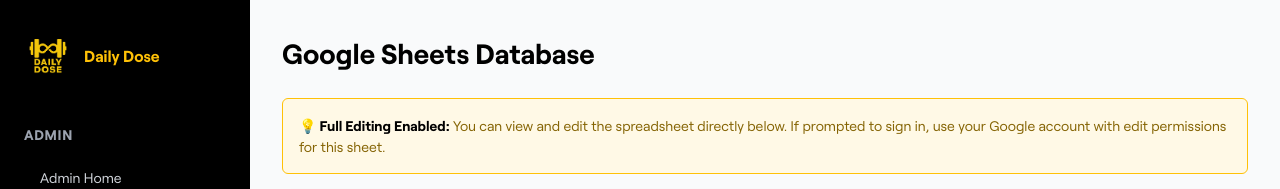
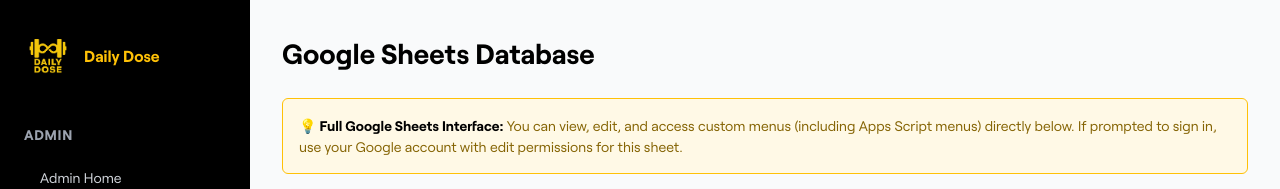
Before and after one commit to martinapt8/a8-workout-app, a plain HTML site: page admin/sheets.html in a window 1280 px wide. Shown: the top 189 px of the page. Drawn offline with Linux system fonts and the light colour scheme; grey boxes are pictures that could not be loaded.

Commit message:
fix: Remove rm=minimal to preserve custom Apps Script menus
- Remove rm=minimal parameter from embed URL to show full Google Sheets UI
- Update info banner to mention custom menu access
- Update documentation to explain full UI preserves Apps Script menus

This allows access to custom menus (e.g., "A8 Custom Menu") within the
embedded iframe. Trade-off: more UI chrome but full functionality.

🤖 Generated with [Claude Code](https://claude.com/claude-code)

Co-Authored-By: Claude <noreply@anthropic.com>

```diff
--- a/admin/admin-config.js
+++ b/admin/admin-config.js
@@ -18,9 +18,9 @@ const ADMIN_CONFIG = {
 // Full edit URL (for external link in new tab)
 const GOOGLE_SHEETS_URL = 'https://docs.google.com/spreadsheets/d/1IVFs2QmrevDV6pNuuuOLXtsZls8HcChnJn_qK8IHV7M/edit?gid=272721508#gid=272721508';
 
-// Embed URL (uses /edit with rm=minimal for streamlined editing interface in iframe)
-// rm=minimal removes some UI chrome for better embedding experience
-const GOOGLE_SHEETS_EMBED_URL = 'https://docs.google.com/spreadsheets/d/1IVFs2QmrevDV6pNuuuOLXtsZls8HcChnJn_qK8IHV7M/edit?rm=minimal&gid=272721508';
+// Embed URL (uses full /edit URL to preserve custom Apps Script menus)
+// No rm parameter = full Google Sheets UI including custom menus
+const GOOGLE_SHEETS_EMBED_URL = 'https://docs.google.com/spreadsheets/d/1IVFs2QmrevDV6pNuuuOLXtsZls8HcChnJn_qK8IHV7M/edit?gid=272721508';
 
 // Note: The backend Code.gs handles both main app and admin dashboard requests
 // via the same Web App deployment. Admin-specific actions (getEmailTemplates,
--- a/admin/sheets.html
+++ b/admin/sheets.html
@@ -121,7 +121,7 @@
 
         <!-- Info Banner -->
         <div class="info-banner">
-            <strong>💡 Full Editing Enabled:</strong> You can view and edit the spreadsheet directly below.
+            <strong>💡 Full Google Sheets Interface:</strong> You can view, edit, and access custom menus (including Apps Script menus) directly below.
             If prompted to sign in, use your Google account with edit permissions for this sheet.
         </div>
 
```
Also changed, not shown: 1 other file.
